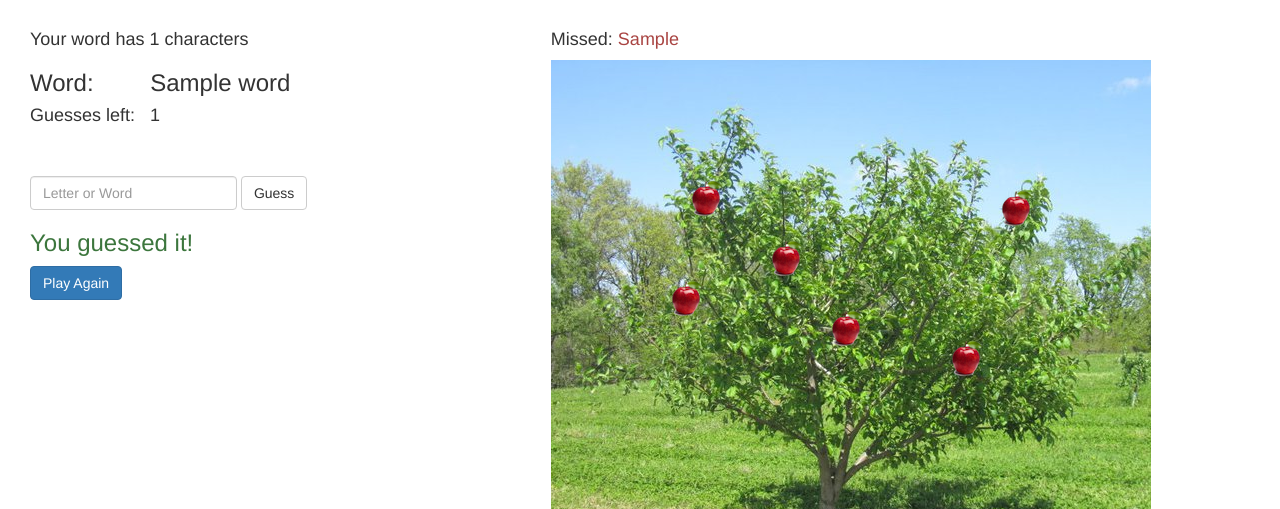
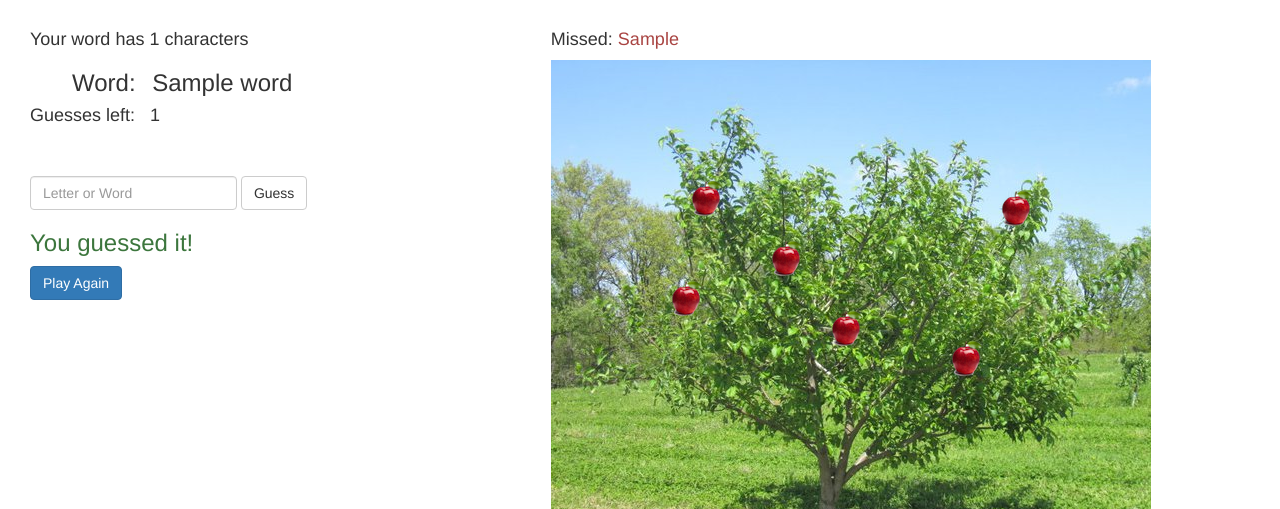
Before and after one commit to jkspam2004/games, a Django app: template hangman/apps/hangmanApp/templates/game/play.html in a window 1280 px wide. Shown: the part 52-561 px from the top of the page. Run offline with Django 3.2, Linux system fonts and the light colour scheme; the template is opened without the code that fills it: most values are stand-ins (such as "Sample title", 1, 10 or a date in 2020); data that the repository does not hold is empty; some libraries are stand-ins or nearby versions.

Commit message:
adjust text alignment

```diff
--- a/hangman/apps/hangmanApp/templates/game/play.html
+++ b/hangman/apps/hangmanApp/templates/game/play.html
@@ -43,7 +43,7 @@
             <h4>Your word has {{ length }} characters</h4>
 
             <div id="guessDiv" style="margin-bottom: 50px;">
-                <h3><span style="padding-right: 50px;">Word: </span><span id="word">{{ word }}</span></h3>
+                <h3><span style="padding: 0 10px 0 42px;">Word: </span><span id="word">{{ word }}</span></h3>
                 <h4><span style="padding-right: 15px;">Guesses left:</span><span id="guess_count">{{ guess_count }}</span></h4>
             </div> <!-- end div#guessDiv -->
 
```
